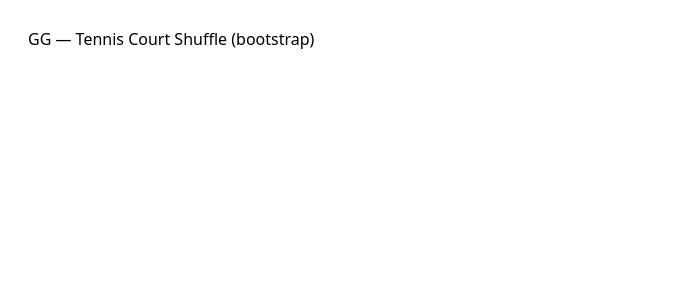
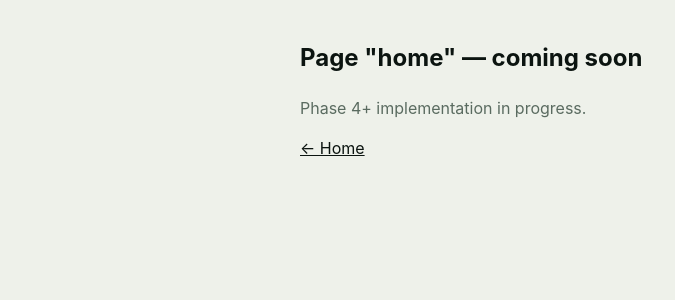
Before and after one commit to katsu9999/gg-tennis, a Preact app: page / in a window 1280 px wide. Shown: the top 300 px of the page, without its empty margins (0-675 px from the left). Built offline with nearby package versions, Linux system fonts and the light colour scheme.

Commit message:
feat(ui): theme tokens + history-API router + app shell

```diff
--- a/src/main.tsx
+++ b/src/main.tsx
@@ -1,7 +1,38 @@
 import { render } from "preact";
+import { computed } from "@preact/signals";
+import { currentPath, matchRoute } from "@/ui/router";
+import "@/ui/theme.css";
+
+// Phase 4 pages — added incrementally as 4.3-4.7 land
+// import { HomePage } from "@/ui/pages/home";
+// import { NewSessionPage } from "@/ui/pages/new-session";
+// import { NumberMapPage } from "@/ui/pages/number-map";
+// import { RoundPage } from "@/ui/pages/round";
+// import { HistoryPage } from "@/ui/pages/history";
+
+const route = computed(() => matchRoute(currentPath.value));
+
+function ComingSoon({ name }: { name: string }) {
+  return (
+    <main style={{ maxWidth: 720, margin: "0 auto", padding: 20 }}>
+      <h2>Page "{name}" — coming soon</h2>
+      <p class="muted">Phase 4+ implementation in progress.</p>
+      <p><a href="/">← Home</a></p>
+    </main>
+  );
+}
 
 function App() {
-  return <div style={{ fontFamily: "system-ui", padding: "20px" }}>GG — Tennis Court Shuffle (bootstrap)</div>;
+  const r = route.value;
+  switch (r.name) {
+    // case "home": return <HomePage />;
+    // case "new-session": return <NewSessionPage />;
+    // case "number-map": return <NumberMapPage />;
+    // case "round": return <RoundPage />;
+    // case "history": return <HistoryPage />;
+    default:
+      return <ComingSoon name={r.name} />;
+  }
 }
 
 const root = document.getElementById("app");
--- /dev/null
+++ b/src/ui/router.ts
@@ -0,0 +1,53 @@
+import { signal } from "@preact/signals";
+
+export type Route =
+  | { name: "home" }
+  | { name: "login" }
+  | { name: "roster" }
+  | { name: "planned-sessions" }
+  | { name: "new-session" }
+  | { name: "number-map" }
+  | { name: "round" }
+  | { name: "history" }
+  | { name: "past-sessions" }
+  | { name: "ranking" }
+  | { name: "settings" }
+  | { name: "privacy" }
+  | { name: "public-rsvp"; params: { token: string } };
+
+const PUBLIC_RSVP_PATTERN = /^\/rsvp\/([A-Za-z0-9_-]+)$/;
+
+export function matchRoute(path: string): Route {
+  if (path === "/" || path === "") return { name: "home" };
+  if (path === "/login") return { name: "login" };
+  if (path === "/roster") return { name: "roster" };
+  if (path === "/planned") return { name: "planned-sessions" };
+  if (path === "/session/new") return { name: "new-session" };
+  if (path === "/session/number-map") return { name: "number-map" };
+  if (path === "/session/round") return { name: "round" };
+  if (path === "/session/history") return { name: "history" };
+  if (path === "/sessions/past") return { name: "past-sessions" };
+  if (path === "/ranking") return { name: "ranking" };
+  if (path === "/settings") return { name: "settings" };
+  if (path === "/privacy") return { name: "privacy" };
+  const m = PUBLIC_RSVP_PATTERN.exec(path);
+  if (m) return { name: "public-rsvp", params: { token: m[1]! } };
+  return { name: "home" };
+}
+
+export const currentPath = signal(
+  typeof location !== "undefined" ? location.pathname : "/",
+);
+
+export function navigate(to: string): void {
+  if (typeof history !== "undefined") {
+    history.pushState(null, "", to);
+  }
+  currentPath.value = to;
+}
+
+if (typeof window !== "undefined") {
+  window.addEventListener("popstate", () => {
+    currentPath.value = location.pathname;
+  });
+}
--- /dev/null
+++ b/src/ui/theme.css
@@ -0,0 +1,87 @@
+:root {
+  --bg: #eef1ea;
+  --ink: #0b1410;
+  --muted: #5a6b60;
+  --line: #d9e0d6;
+  --green: #1f8a4c;
+  --lime: #c7f53a;
+  --orange: #ff8a3d;
+  --card: #ffffff;
+  --rest-bg: #dfe4dc;
+  --rest-fg: #5a6b60;
+}
+
+* { box-sizing: border-box; }
+
+html, body {
+  margin: 0;
+  padding: 0;
+  background: var(--bg);
+  color: var(--ink);
+  font-family: -apple-system, BlinkMacSystemFont, "Segoe UI", "Hiragino Sans",
+               "Noto Sans JP", system-ui, sans-serif;
+  line-height: 1.5;
+  -webkit-font-smoothing: antialiased;
+}
+
+body { font-size: 16px; }
+
+button {
+  font: inherit;
+  cursor: pointer;
+}
+
+a { color: inherit; }
+
+.btn-primary {
+  background: var(--ink);
+  color: #fff;
+  border: 0;
+  border-radius: 16px;
+  padding: 14px 18px;
+  font-weight: 900;
+  font-size: 15px;
+}
+
+.btn-primary:disabled {
+  opacity: 0.5;
+  cursor: not-allowed;
+}
+
+.btn-primary .a { color: var(--lime); }
+
+.muted { color: var(--muted); }
+
+.card {
+  background: var(--card);
+  border-radius: 18px;
+  padding: 16px;
+  box-shadow: 0 4px 12px rgba(0, 0, 0, 0.05);
+}
+
+.tag-d {
+  background: var(--green);
+  color: #fff;
+  padding: 3px 9px;
+  border-radius: 99px;
+  font-size: 11px;
+  font-weight: 900;
+  letter-spacing: 0.05em;
+}
+
+.tag-s {
+  background: var(--orange);
+  color: #fff;
+  padding: 3px 9px;
+  border-radius: 99px;
+  font-size: 11px;
+  font-weight: 900;
+  letter-spacing: 0.05em;
+}
+
+.number-badge {
+  font-size: 48px;
+  font-weight: 900;
+  line-height: 1;
+  font-variant-numeric: tabular-nums;
+}
```
Also changed, not shown: 1 other file (tests, documents, lock files or other folders).
